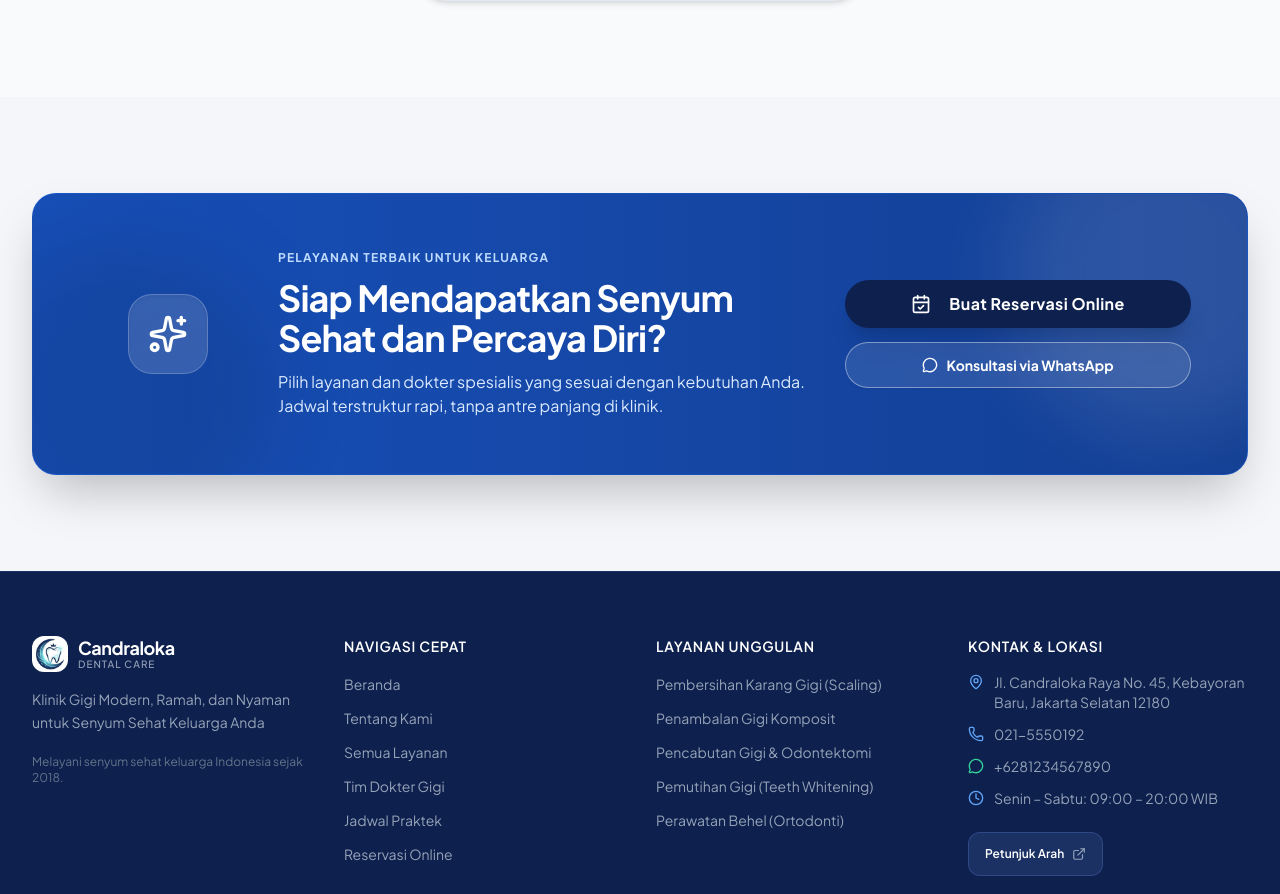
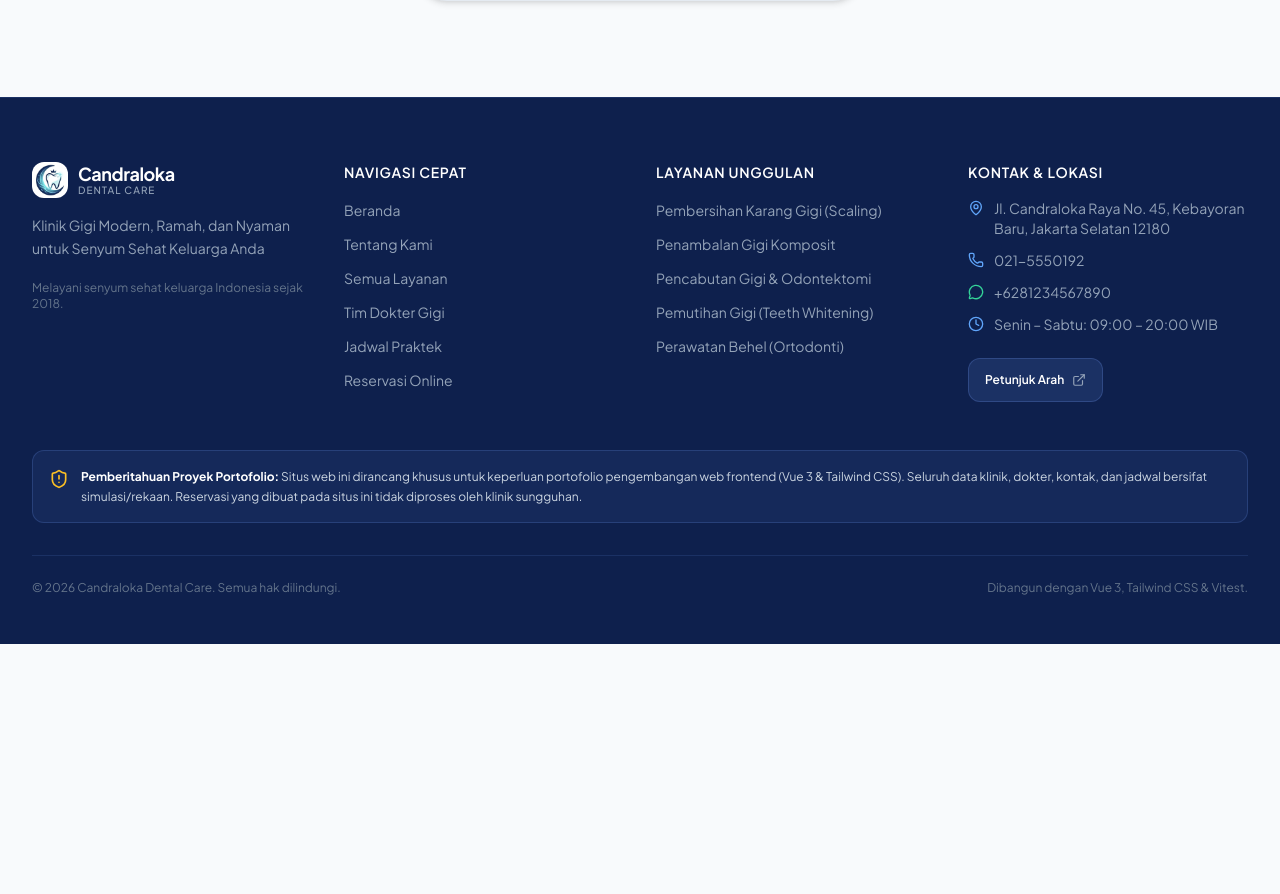
Before and after one commit to ganapurba007/candraloka-dental, a Vue app: page / in a window 1280 px wide. Shown: the part 5504-6398 px from the top of the page. After the commit the page ends 6148 px from the top, so only its background shows below. Built offline with nearby package versions, Linux system fonts and the light colour scheme.

Commit message:
refactor(home): remove closing CTA banner card from landing page

```diff
--- a/src/pages/Home.vue
+++ b/src/pages/Home.vue
@@ -7,7 +7,6 @@ import FeaturedServices from '@/components/sections/FeaturedServices.vue'
 import ReservationSteps from '@/components/sections/ReservationSteps.vue'
 import FeaturedDoctors from '@/components/sections/FeaturedDoctors.vue'
 import TestimonialsSection from '@/components/sections/TestimonialsSection.vue'
-import HomeCtaBanner from '@/components/sections/HomeCtaBanner.vue'
 
 useHead({
   title: 'Beranda | Candraloka Dental Care — Klinik Gigi Modern & Ramah',
@@ -42,8 +41,5 @@ useHead({
 
     <!-- FR-2.7 Patient Testimonials -->
     <TestimonialsSection />
-
-    <!-- FR-2.8 Closing CTA Banner -->
-    <HomeCtaBanner />
   </main>
 </template>
```
Also changed, not shown: context/CHANGELOG.md, 1 other file (tests, documents, lock files or other folders).
